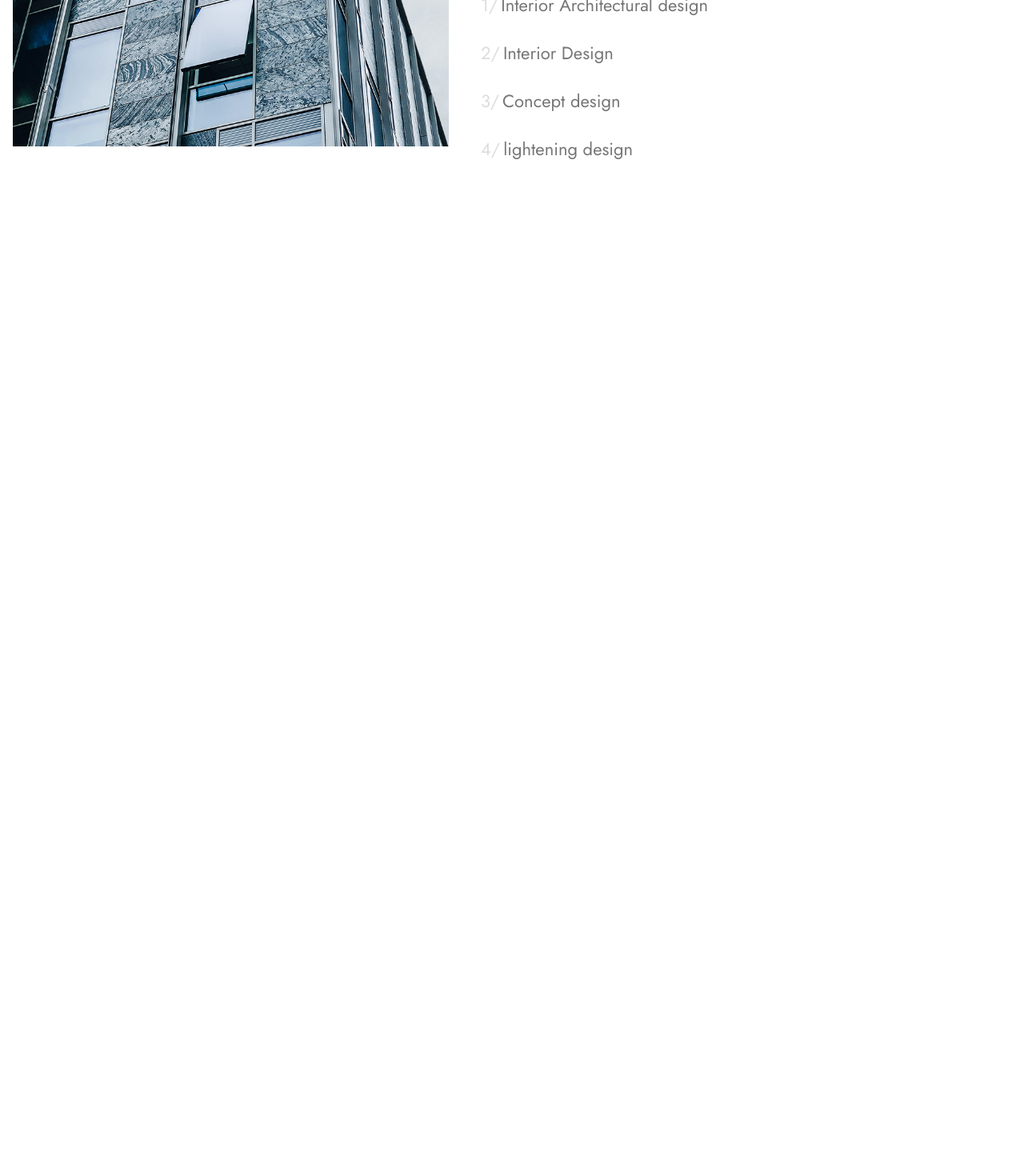
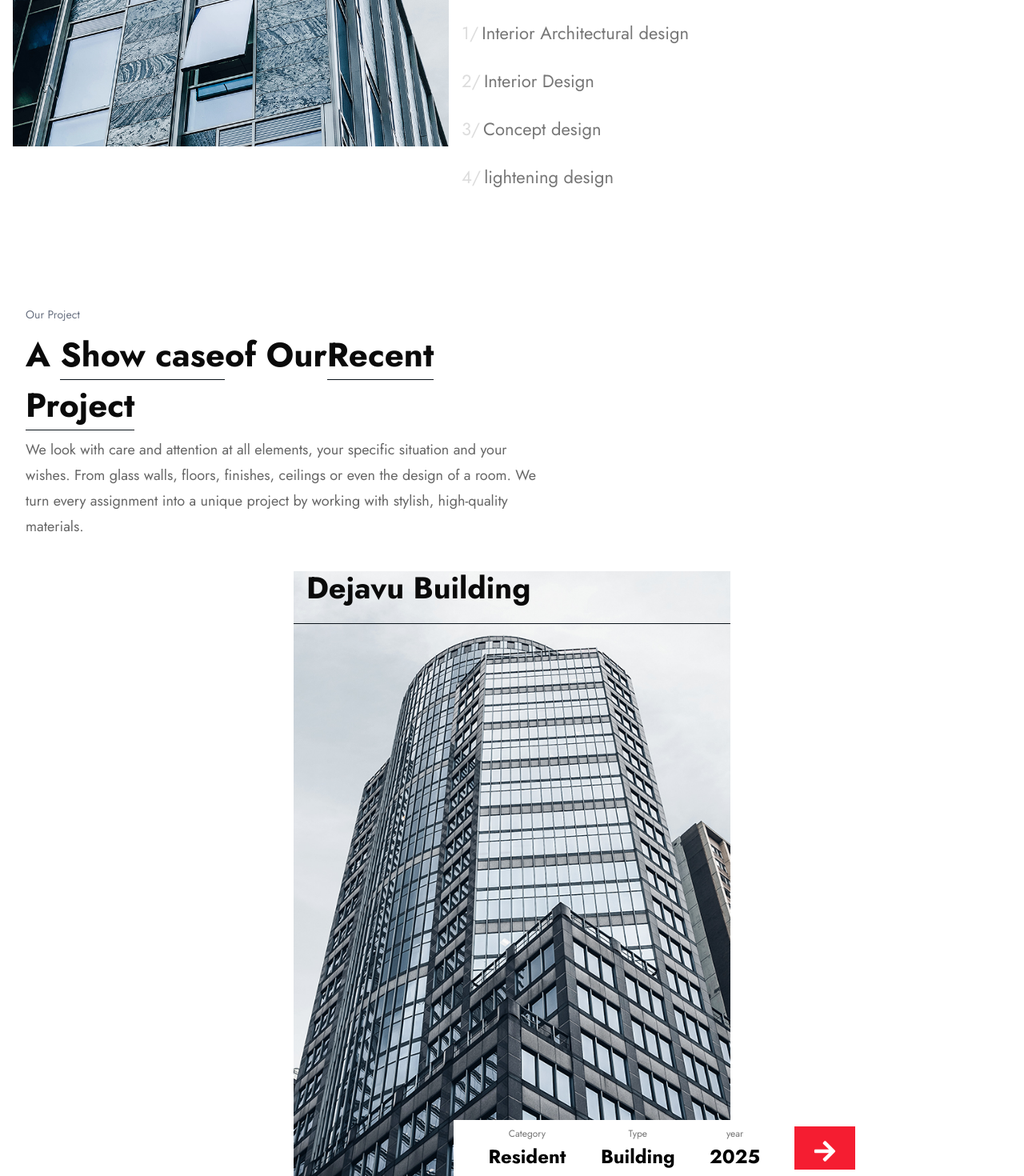
Before and after one commit to Dotun-Balogun/GrandMax, a Next.js app: page / in a window 1280 px wide. Shown: the part 2168-3638 px from the top of the page at 80% size. Before the commit the page ends 2384 px from the top, so only its background shows below. Built offline with nearby package versions, Linux system fonts and the light colour scheme.

Commit message:
created Recent project show case

```diff
--- a/app/page.tsx
+++ b/app/page.tsx
@@ -1,5 +1,6 @@
 import Architectural_Company from '@/components/sections/Home/Architectural_Company'
 import Hero from '@/components/sections/Home/Hero'
+import RecentProjectShowcase from '@/components/sections/Home/RecentProjectShowcase'
 import Gap from '@/components/shared/Gap'
 
 const page = () => {
@@ -8,6 +9,8 @@ const page = () => {
       <Hero/>
       <Gap/>
       <Architectural_Company/>
+      <Gap/>
+      <RecentProjectShowcase/>
       </div>
   )
 }
--- a/components/sections/Home/Architectural_Company.tsx
+++ b/components/sections/Home/Architectural_Company.tsx
@@ -18,9 +18,9 @@ const Architectural_Company = () => {
 
         />
       </div>
-      <div className='lg:absolute left-0 top-50 lg:translate-x-3/4 lg:w-[748px] px-6 bg-white'>
-        <div className='px-4'>
-          <p className="text-[12px] text-center md:text-left text-gray-500">since 1992</p>
+      <div className='lg:absolute left-0 top-50 lg:translate-x-3/4 lg:w-[748px] px- py-4 bg-white'>
+        <div className='px-4 space-y-4'>
+          <p className="text-[14px] text-center md:text-left text-gray-500">since 1992</p>
           <h1 className='text-[32px] white-space-break lg:text-[42px] tracking-loose text-center  md:text-left font-bold'>
             A Creative
             <span className='border-b'>
--- /dev/null
+++ b/components/sections/Home/RecentProjectShowcase.tsx
@@ -0,0 +1,62 @@
+import projectImage from '@/app/assets/images/project-1.jpg'
+import { Farro } from 'next/font/google'
+import Image from 'next/image'
+import { FaArrowRight } from 'react-icons/fa'
+const RecentProjectShowcase = () => {
+    return (
+        <section className='container px-4 mx-auto'>
+            <div className='px-4 space-y-2 max-w-2xl'>
+                <p className="text-[14px] text-center md:text-left text-gray-500">Our Project</p>
+                <h1 className='text-[32px] lg:text-[42px] tracking-loose text-center  md:text-left font-bold'>
+                    A  <span className='border-b border-secondary' >
+                        Show case
+                    </span>of Our
+                    <span className='border-b border-secondary'>
+                        Recent Project</span>
+                </h1>
+
+                <p className="text-[#666666] text-[18px] leading-8 text-center md:text-left">
+                    We look with care and attention at all elements,
+                    your specific situation and your wishes.
+                    From glass walls, floors, finishes, ceilings or even the design of a room.
+                    We turn every assignment into a unique project by
+                    working with stylish, high-quality materials.
+                </p>
+            </div>
+            <div className='relative flex flex-col items-center mt-10'>
+                <div className="relative w-[297.5px] h-[411.9px] lg:w-[546px] lg:h-[756px]">
+                    <Image
+                        src={projectImage}
+                        alt="Recent Project image"
+                        sizes="h-full w-full"
+                        fill
+
+                    />
+                    <h1 className=' w-full absolute -top-6  p-4 left-1/2 -translate-x-1/2 border-b hover:text-primary border-b-secondary  font-bold text-[20px] md:text-[38px]'>Dejavu Building</h1>
+                    <div className='absolute w-full bottom-0 lg:left-50 py-2  lg:right-0 flex flex-col md:flex-row justify-evenly items-center bg-white max-h-[110px] z-10 '>
+                        <div className='flex flex-col items-center  gap-1 h-full'>
+                            <h2 className='text-[#767676] text-[12px]'>Category</h2>
+                            <h2 className="text-black font-bold text-2xl group-hover:text-primary">Resident</h2>
+
+                        </div>
+                        <div className='flex flex-col gap-1 items-center h-full'>
+                            <h2 className='text-[#767676] text-[12px]'>Type</h2>
+                            <h2 className="text-black text-2xl font-bold group-hover:text-primary">Building</h2>
+
+                        </div>
+                        <div className='flex flex-col gap-1 items-center h-full'>
+                            <h2 className='text-[#767676] text-[12px]'>year</h2>
+                            <h2 className="text-black font-bold text-2xl group-hover:text-primary">{new Date().getFullYear()}</h2>
+
+                        </div>
+                        <div className='flex flex-col gap-1 items-center w-full lg:w-19 h-full bg-primary hover:bg-secondary justify-center px-4 py-2 '>
+                            <FaArrowRight className='text-3xl mt-2 text-white hover:text-white cursor-pointer' />
+                        </div>
+                    </div>
+                </div>
+            </div>
+        </section>
+    )
+}
+
+export default RecentProjectShowcase
```
